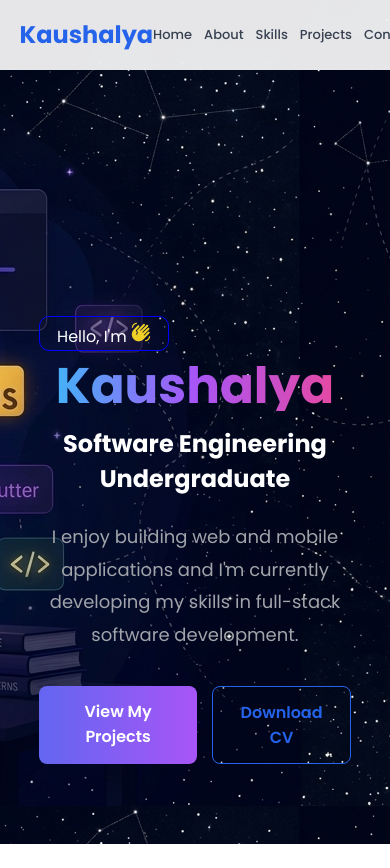
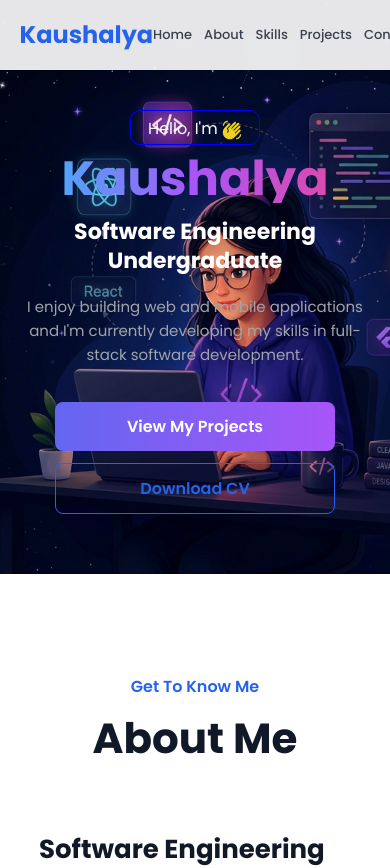
Before and after one commit to kaushalya722/kaushalya-portfolio, a React (Vite) app: page / in a window 390 px wide. Shown: the top 868 px of the page. Built offline with nearby package versions, Linux system fonts and the light colour scheme.

Commit message:
fix: make home page responsive

```diff
--- a/src/App.css
+++ b/src/App.css
@@ -78,48 +78,54 @@
 
   padding: 120px 10% 80px;
 
-  /* background: linear-gradient(
-    135deg,
-    #f8fafc 0%,
-    #eff6ff 50%,
-    #f5f3ff 100%
-  ); */
-  background-image: url('assets/kau5.jfif');
-  background-position: right;
-  object-fit: cover;
+  /* Background image */
+  background-position: center;
+  background-size: cover;
+  background-repeat: no-repeat;
 }
 
 .home-content {
+  width: 100%;
   max-width: 650px;
 }
-.small-div{
+
+.small-div {
   height: 35px;
   width: 130px;
-  /* background-color: red; */
   padding: 5px;
   text-align: center;
   border: 1px solid blue;
   border-radius: 10px;
   margin-bottom: 10px;
+  box-sizing: border-box;
 }
+
 .small-title {
-  /* color: #2563eb; */
   color: white;
   font-size: 16px;
   font-weight: 400;
-  margin-bottom: 10px;
+  margin: 0;
+  line-height: 25px;
 }
-.small-title .ic{
+
+.small-title .ic {
   font-size: 20px;
   color: rgb(238, 208, 38);
+  vertical-align: middle;
 }
 
 .home h1 {
   font-size: clamp(50px, 7vw, 80px);
   line-height: 1;
   margin-bottom: 15px;
-  /* color: #111827; */
-  background: linear-gradient(90deg, #38bdf8 0%, #a855f7 50%, #ec4899 100%);
+
+  background: linear-gradient(
+    90deg,
+    #38bdf8 0%,
+    #a855f7 50%,
+    #ec4899 100%
+  );
+
   -webkit-background-clip: text;
   background-clip: text;
   -webkit-text-fill-color: transparent;
@@ -128,14 +134,13 @@
 
 .home h2 {
   font-size: clamp(24px, 3vw, 36px);
-  /* color: #374151; */
   color: white;
   margin-bottom: 25px;
+  line-height: 1.3;
 }
 
 .home-description {
   max-width: 550px;
-  /* color: #6b7280; */
   color: #a1a4aa;
   font-size: 18px;
   line-height: 1.8;
@@ -145,6 +150,7 @@
   display: flex;
   gap: 15px;
   margin-top: 35px;
+  flex-wrap: wrap;
 }
 
 .primary-button,
@@ -154,18 +160,25 @@
   text-decoration: none;
   font-weight: 600;
   transition: 0.3s;
+  display: inline-block;
+  text-align: center;
 }
 
 .primary-button {
-  /* background: #2563eb; */
-  background: linear-gradient(90deg, #6366f1 0%, #a855f7 100%);
+  background: linear-gradient(
+    90deg,
+    #6366f1 0%,
+    #a855f7 100%
+  );
+
   color: white;
-  transition: opacity 0.2s ease-in-out, transform 0.2s ease-in-out;
+
+  transition:
+    opacity 0.2s ease-in-out,
+    transform 0.2s ease-in-out;
 }
 
 .primary-button:hover {
-  /* background: #1d4ed8;
-  transform: translateY(-2px); */
   opacity: 0.9;
   transform: translateY(-2px);
 }
@@ -179,57 +192,120 @@
   background: #eff6ff;
 }
 
-.home-image {
-  display: flex;
-  justify-content: center;
-  align-items: center;
+
+/* -------------------------
+   Tablet
+-------------------------- */
+
+@media (max-width: 900px) {
+  .home {
+    padding: 120px 7% 70px;
+    gap: 40px;
+  }
+
+  .home-content {
+    max-width: 600px;
+  }
 }
 
-.profile-circle {
-  width: 330px;
-  height: 330px;
 
-  border-radius: 50%;
-
-  display: flex;
-  align-items: center;
-  justify-content: center;
-
-  /* background: #dbeafe; */
-  border: 8px solid white;
-
-  box-shadow: 0 20px 50px rgba(37, 99, 235, 0.15);
-
-  color: #2563eb;
-  font-weight: 600;
-
-  background-image: url("assets/me.png");
-  object-fit: cover;
-  background-size: cover;
-  background-position: center;
-  }
+/* -------------------------
+   Mobile
+-------------------------- */
 
 @media (max-width: 800px) {
   .home {
-    flex-direction: column-reverse;
+    min-height: auto;
+
+    flex-direction: column;
+    justify-content: center;
+
     text-align: center;
-    padding-top: 120px;
+
+    padding: 120px 25px 70px;
+
+    gap: 30px;
+
+    background-position: center;
+  }
+
+  .home-content {
+    max-width: 100%;
+  }
+
+  .small-div {
+    margin-left: auto;
+    margin-right: auto;
+  }
+
+  .home h1 {
+    font-size: clamp(45px, 15vw, 65px);
+    margin-bottom: 15px;
+  }
+
+  .home h2 {
+    font-size: clamp(22px, 7vw, 30px);
+    margin-bottom: 20px;
   }
 
   .home-description {
-    margin: auto;
+    max-width: 600px;
+    margin: 0 auto;
+    font-size: 16px;
+    line-height: 1.7;
   }
 
   .home-buttons {
     justify-content: center;
+    align-items: center;
+    gap: 12px;
   }
 
-  .profile-circle {
-    width: 240px;
-    height: 240px;
+  .primary-button,
+  .secondary-button {
+    padding: 12px 20px;
+  }
+}
+
+
+/* -------------------------
+   Small phones
+-------------------------- */
+
+@media (max-width: 480px) {
+  .home {
+    padding: 110px 20px 60px;
   }
 
+  .home h1 {
+    font-size: 48px;
+  }
+
+  .home h2 {
+    font-size: 22px;
+  }
+
+  .home-description {
+    font-size: 15px;
+    line-height: 1.6;
+  }
+
+  .home-buttons {
+    flex-direction: column;
+    width: 100%;
+    max-width: 280px;
+    margin-left: auto;
+    margin-right: auto;
+  }
+
+  .primary-button,
+  .secondary-button {
+    width: 100%;
+    box-sizing: border-box;
+  }
 }
+
+
 /* --------------------------------------------------About--------------------------------------------- */
 .about {
   background: white;
--- a/src/components/Home.jsx
+++ b/src/components/Home.jsx
@@ -1,13 +1,13 @@
 // import "./Home.css";
 import React from 'react'
-import me from '../assets/me.jpg'
+import background from '../assets/kau5.jfif'
 import { MdWavingHand } from "react-icons/md";
 
 
 function Home() {
   return (
     <>
-    <div className="home">
+    <div className="home" style={{ backgroundImage: `url(${background})` }}>
       <div className="home-content">
         <div className='small-div'>
         <p className="small-title">Hello, I'm <MdWavingHand className='ic'/></p>
```
